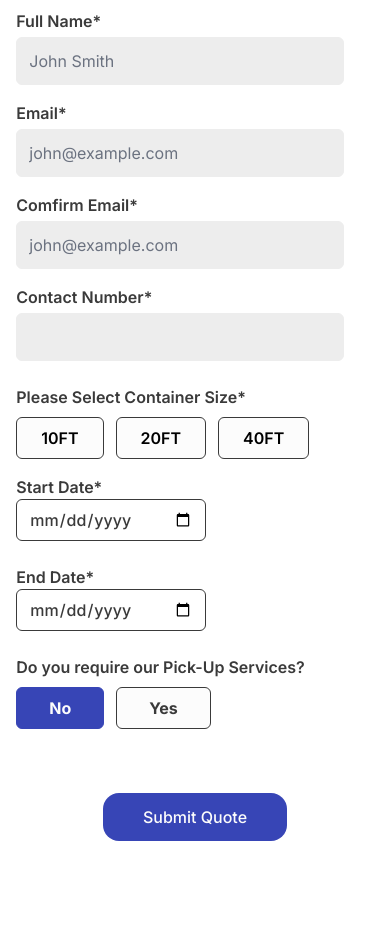
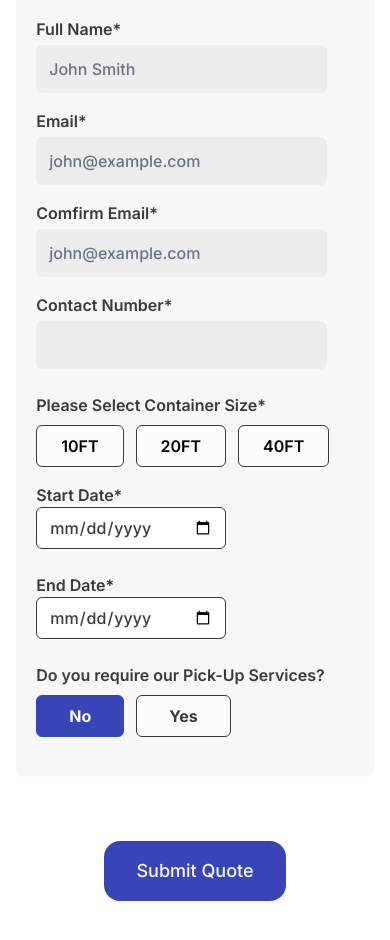
Before and after one commit to shanewmurphy/blue-box-site-new, a Next.js app: page /Ten-foot-container in a window 390 px wide. Shown: the part 1840-2780 px from the top of the page. Before the commit the page ends 2740 px from the top, so only its background shows below. Built offline with nearby package versions, Linux system fonts and the light colour scheme.

Commit message:
Quote form updates

```diff
--- a/app/compontents/Quote-form.jsx
+++ b/app/compontents/Quote-form.jsx
@@ -20,7 +20,7 @@ export default function QuoteForm() {
               To provide you with accurate pricing please complete form
             </p>
           </div>
-          <div className="lg:mt-8 md:mt-6 sm:mt-2">
+          <div className="lg:mt-8 md:mt-6 sm:mt-2 px-5 py-2 lg:bg-bgwhite md:bg-bgwhite sm:bg-cardbggray rounded-lg">
             <div className="grid lg:grid-cols-2 md:grid-cols-2 lg:gap-16 md:gap-3 sm:gap-2">
               <div>
                 <div className="lg:mt-0 md:mt-0 sm:mt-4 antialiased">
@@ -37,6 +37,7 @@ export default function QuoteForm() {
                                 md:w-56
                                 sm:w-11/12
                                 h-12
+                                font-medium
                                 rounded-md
                                 bg-inputgray
                                 border-inputgray
@@ -56,6 +57,7 @@ export default function QuoteForm() {
                       type="email"
                       className="mt-1
                                 block
+                                font-medium
                                 lg:w-80
                                 md:w-56
                                 sm:w-11/12
@@ -82,6 +84,7 @@ export default function QuoteForm() {
                                 md:w-56
                                 sm:w-11/12
                                 h-12
+                                font-medium
                                 rounded-md
                                 bg-inputgray
                                 border-inputgray
@@ -104,6 +107,7 @@ export default function QuoteForm() {
                                 md:w-56
                                 sm:w-11/12
                                 h-12
+                                font-medium
                                 rounded-md
                                 bg-inputgray
                                 border-inputgray
@@ -184,7 +188,7 @@ export default function QuoteForm() {
                   <span className="text-myblack font-semibold text-base">
                     Do you require our Pick-Up Services?
                   </span>
-                  <div className="mt-2">
+                  <div className="mt-2 sm:pb-8">
                     <div>
                       <div>
                         <button
@@ -224,6 +228,7 @@ export default function QuoteForm() {
                                 lg:w-96
                                 md:w-80
                                 sm:w-11/12
+                                font-medium
                                 h-12
                                 rounded-md
                                 bg-inputgray
@@ -249,6 +254,7 @@ export default function QuoteForm() {
                                 md:w-36
                                 sm:w-11/12
                                 h-12
+                                font-medium
                                 rounded-md
                                 bg-inputgray
                                 border-inputgray
@@ -267,6 +273,7 @@ export default function QuoteForm() {
                                   type="number"
                                   className="mt-1
                                 block
+                                font-medium
                                 lg:w-40
                                 md:w-36
                                 sm:w-11/12
@@ -292,7 +299,7 @@ export default function QuoteForm() {
         </div>
         <div className="lg:w-[30%] md:w-[40%] sm:w-[60%] mx-auto lg:mt-8 md:mt-6 text-center sm:mt-16">
           <div>
-            <button className="text-center font-medium bg-myblue rounded-2xl text-mywhite lg:text-xl md:text-xl sm:text-base lg:py-3 lg:px-14 md:py-3 md:px-8 sm:py-3 sm:px-10">
+            <button className="bg-myblue font-medium text-lg text-mywhite md:px-8 md:py-3 sm:px-8 sm:py-4 md:rounded-2xl sm:rounded-2xl">
               Submit Quote
             </button>
           </div>
--- a/tailwind.config.js
+++ b/tailwind.config.js
@@ -21,6 +21,7 @@ module.exports = {
       inputgray: "#EDEDED",
       inputBlue: "#ebecf8",
       placeholderText: "#696969",
+      bgwhite: "#ffffff",
     },
     screens: {
       sm: "359px",
```
